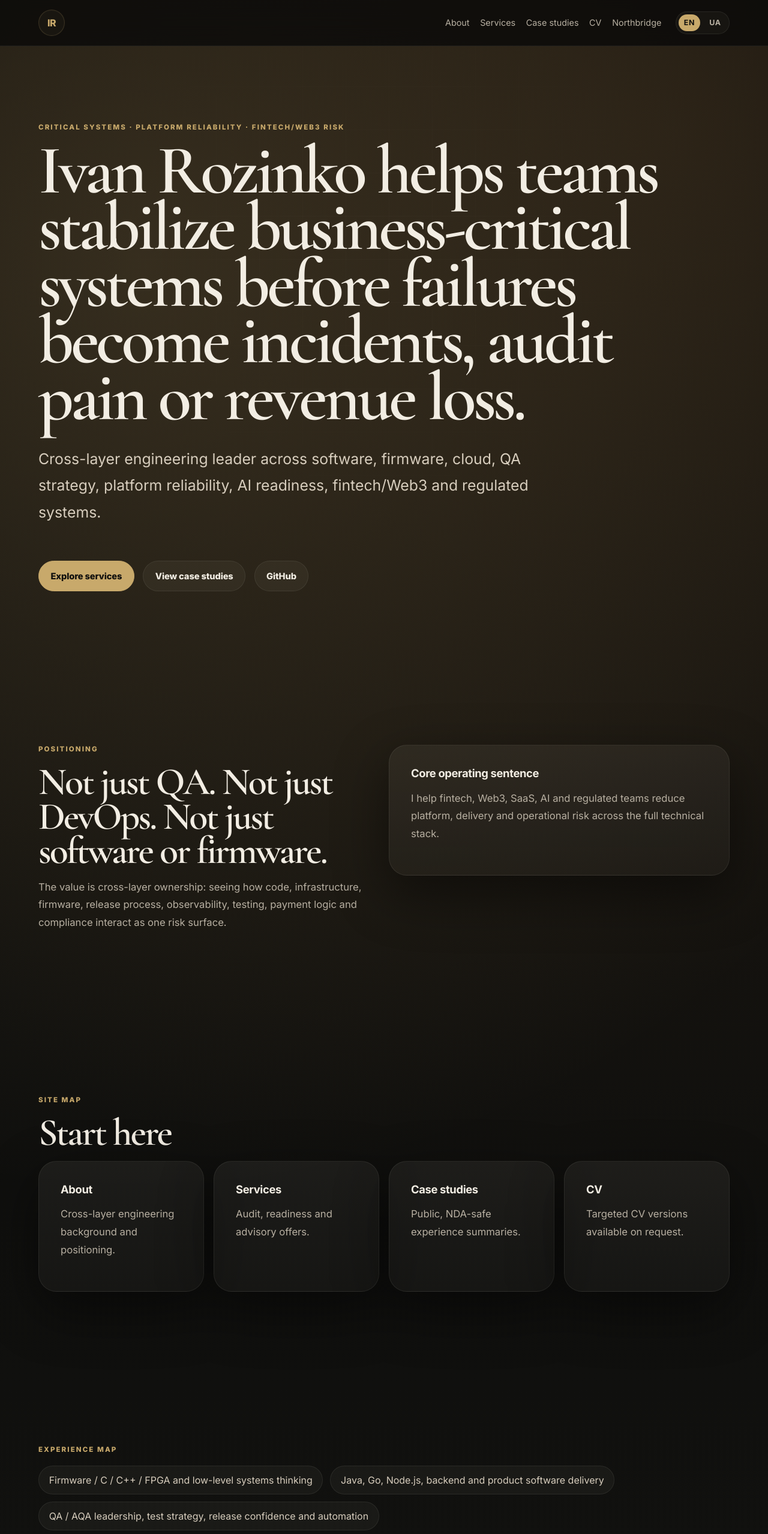
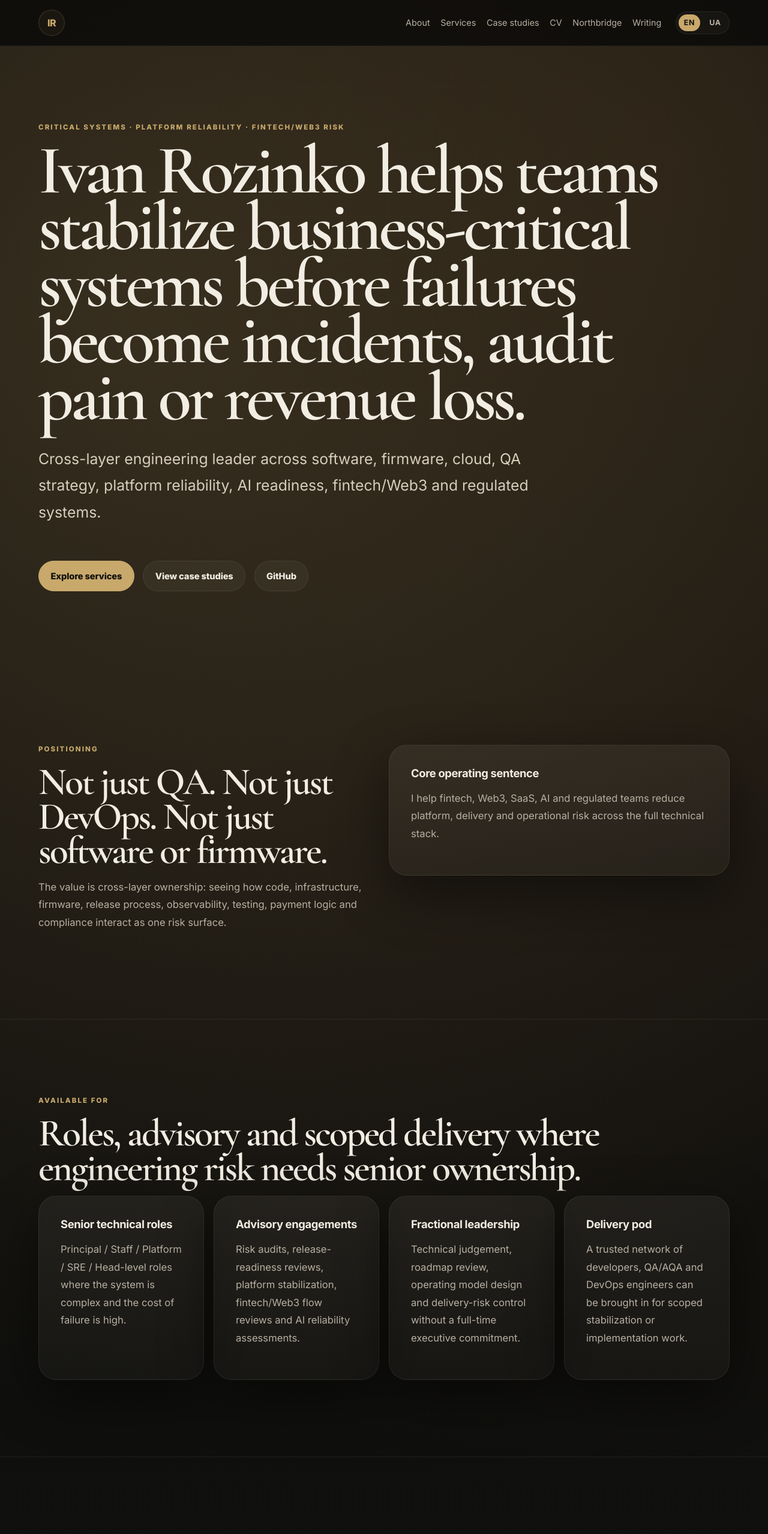
Before and after one commit to IRozinko/ivan-rozinko-site, a Next.js app: page / in a window 1280 px wide. Shown: the top 2558 px of the page at 60% size. Built offline with nearby package versions, Linux system fonts and the light colour scheme.

Commit message:
Add availability section and shared footer to homepage

```diff
--- a/app/page.tsx
+++ b/app/page.tsx
@@ -1,16 +1,11 @@
+import { SiteFooter } from './components/SiteFooter';
+import { SiteNav } from './components/SiteNav';
+
 const repos = [
   ['Critical Systems Readiness', 'Release readiness, platform reliability, QA strategy and operational-risk frameworks.', 'https://github.com/IRozinko/critical-systems-readiness'],
   ['Payment Flow Risk Matrix', 'Risk matrix for fees, balances, limits, transaction states and wallet/payment edge cases.', 'https://github.com/IRozinko/payment-flow-risk-matrix'],
   ['AI Agent Reliability Kit', 'Evaluation and regression-testing framework for AI agents and LLM workflows.', 'https://github.com/IRozinko/ai-agent-reliability-kit'],
   ['Embedded Cloud Reliability', 'Reliability framework for device → firmware → backend → cloud → monitoring systems.', 'https://github.com/IRozinko/embedded-cloud-reliability'],
-];
-
-const navLinks = [
-  ['About', '/about'],
-  ['Services', '/services'],
-  ['Case studies', '/case-studies'],
-  ['CV', '/cv'],
-  ['Northbridge', '/northbridge'],
 ];
 
 const services = [
@@ -38,16 +33,17 @@ const pages = [
   ['CV', 'Targeted CV versions available on request.', '/cv'],
 ];
 
+const availability = [
+  ['Senior technical roles', 'Principal / Staff / Platform / SRE / Head-level roles where the system is complex and the cost of failure is high.'],
+  ['Advisory engagements', 'Risk audits, release-readiness reviews, platform stabilization, fintech/Web3 flow reviews and AI reliability assessments.'],
+  ['Fractional leadership', 'Technical judgement, roadmap review, operating model design and delivery-risk control without a full-time executive commitment.'],
+  ['Delivery pod', 'A trusted network of developers, QA/AQA and DevOps engineers can be brought in for scoped stabilization or implementation work.'],
+];
+
 export default function Home() {
   return (
     <main>
-      <nav className="nav">
-        <a className="brand" href="/">IR</a>
-        <div>
-          {navLinks.map(([label, url]) => <a href={url} key={url}>{label}</a>)}
-          <span className="langSwitch"><a className="active" href="/">EN</a><a href="/ua">UA</a></span>
-        </div>
-      </nav>
+      <SiteNav active="home" locale="en" enHref="/" uaHref="/ua" />
 
       <section id="top" className="hero section">
         <div className="eyebrow">Critical Systems · Platform Reliability · FinTech/Web3 Risk</div>
@@ -75,6 +71,19 @@ export default function Home() {
           <p>
             I help fintech, Web3, SaaS, AI and regulated teams reduce platform, delivery and operational risk across the full technical stack.
           </p>
+        </div>
+      </section>
+
+      <section className="section availability">
+        <div className="eyebrow">Available for</div>
+        <h2>Roles, advisory and scoped delivery where engineering risk needs senior ownership.</h2>
+        <div className="grid four">
+          {availability.map(([title, text]) => (
+            <article className="card" key={title}>
+              <h3>{title}</h3>
+              <p>{text}</p>
+            </article>
+          ))}
         </div>
       </section>
 
@@ -159,6 +168,7 @@ export default function Home() {
           <a className="button secondary" href="https://github.com/IRozinko/northbridge-critical-systems" target="_blank" rel="noreferrer">Northbridge</a>
         </div>
       </section>
+      <SiteFooter locale="en" />
     </main>
   );
 }
```
